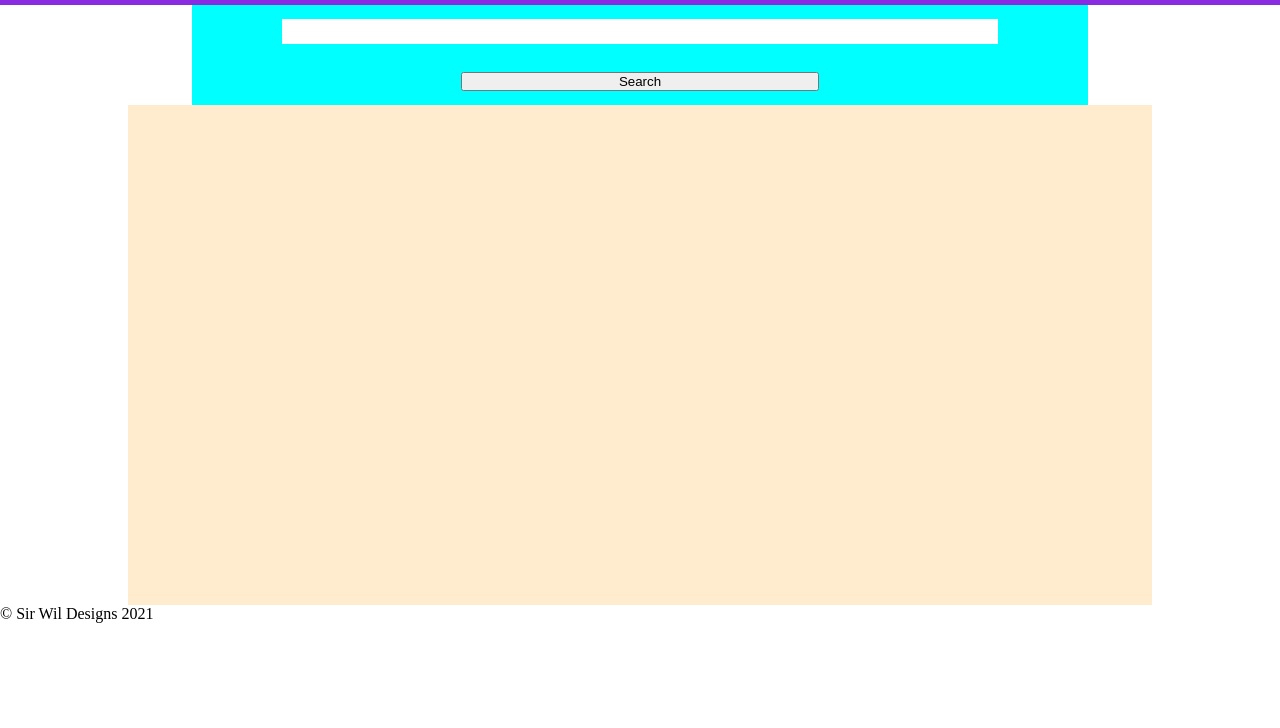
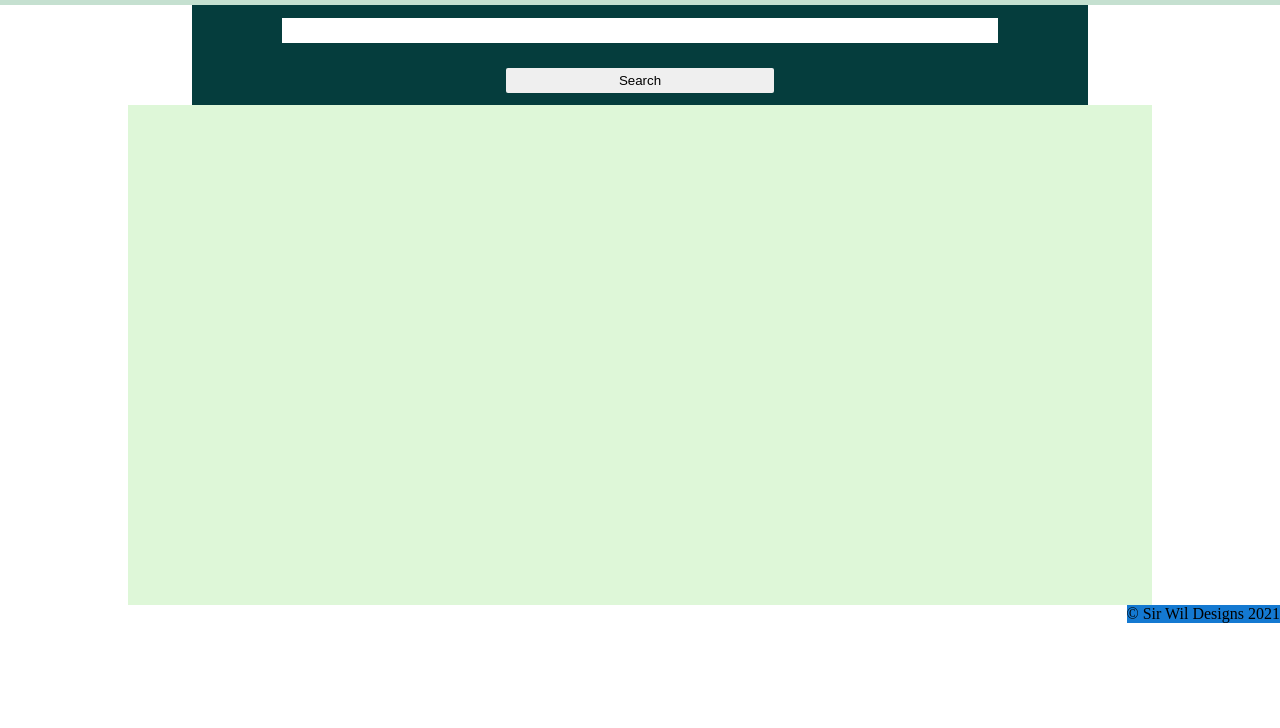
Before and after one commit to sirwil007/imdb, a plain HTML site: page index.html in a window 1280 px wide. Shown: the part 72-800 px from the top of the page. Drawn offline with Linux system fonts and the light colour scheme.

Commit message:
Update style.css
fixed some styling issues which were an eye sore and also the footer.

```diff
--- a/style.css
+++ b/style.css
@@ -5,22 +5,28 @@
 }
 
 header {
-    background-color: blueviolet;
+    background-color: rgb(197, 224, 208);
     font-size: 16px;
     padding: 20px;
     text-align: center;
 }
-.copy-holder{
-   text-align: center;
-}
+
 .search {
-    background-color: aqua;
+    background-color: rgb(5, 61, 61);
     display: flex;
     flex-direction: column;
     width: 70%;
     justify-content: space-around;
     height: 100px;
     margin: 0 auto;
+}
+.footerb{
+    background-color: rgb(20, 121, 209);
+    display: flex;
+    justify-content: space-around;
+    height: 10%;
+    justify-self: flex-end;
+    align-items: center;
 }
 
 .search input {
@@ -31,14 +37,29 @@ header {
     border: none;
 }
 
+.search input:focus {
+    background-color: rgb(255, 239, 239);
+    border: black 1px solid;
+}
+
 .search button {
-    width: 40%;
+    width: 30%;
     margin: 0 auto;
+    padding: 5px 0;
+    border: none;
+    border-radius: 2px;
+}
+
+.search button:hover {
+    background-color: rgb(77, 78, 78);
+    outline: None;
+    border: black 1px solid;
+    color: white;
 }
 
 .result {
     height: 500px;
-    background-color: blanchedalmond;
+    background-color: rgb(222, 247, 216);
     overflow-y: scroll;
     width: 80%;
     margin: 0 auto;
```
